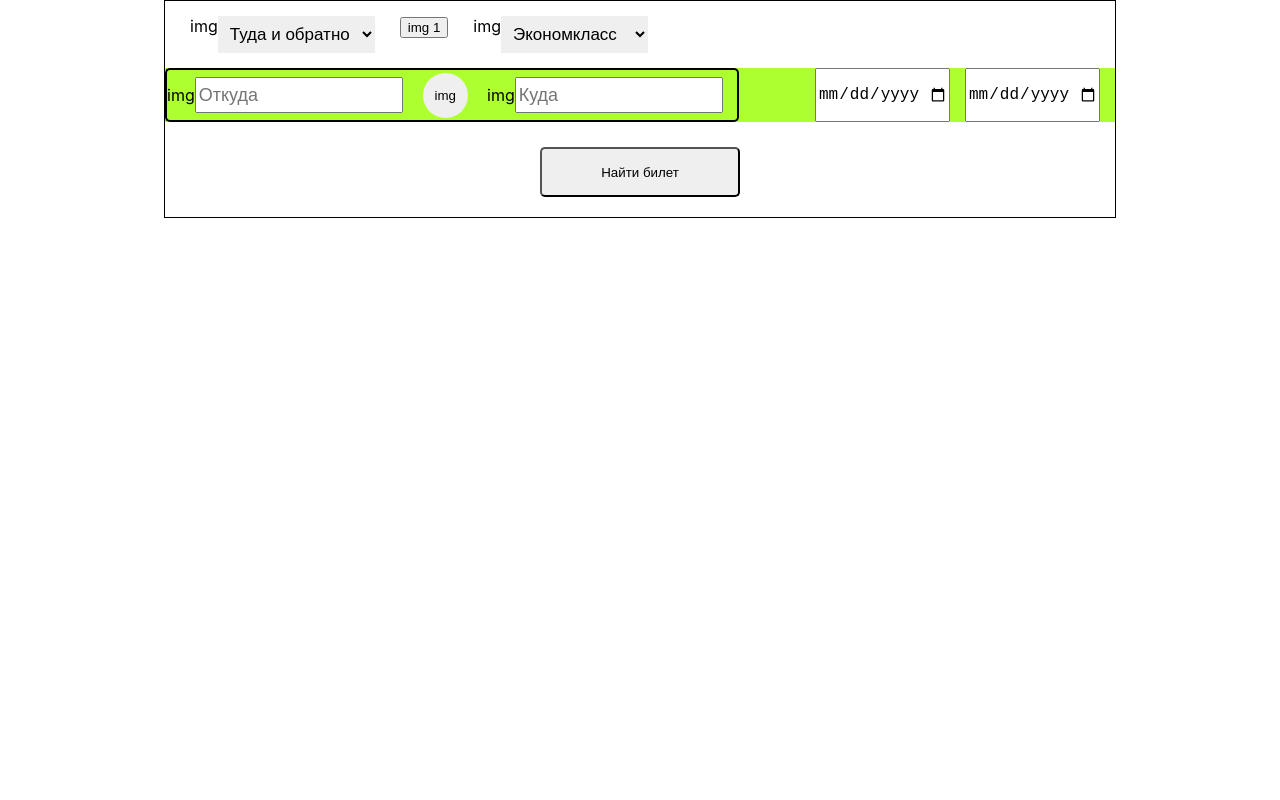
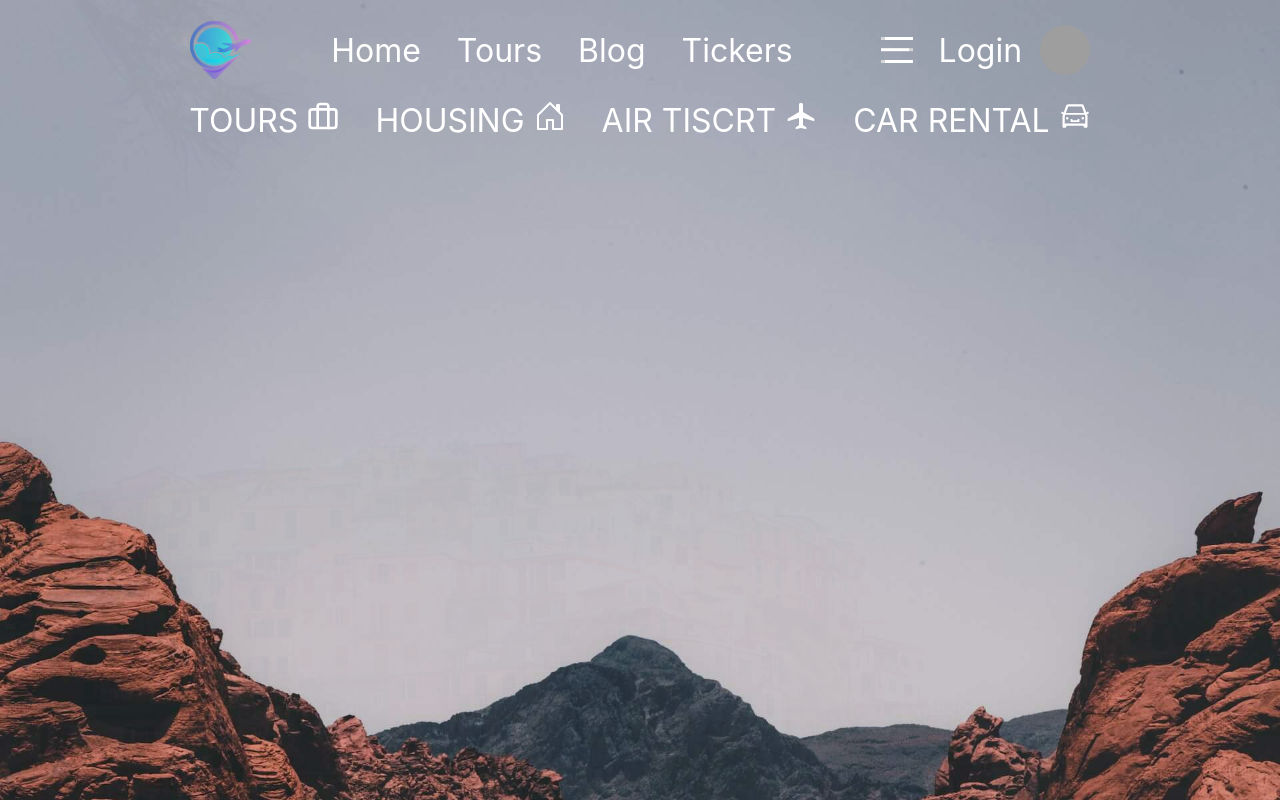
Before and after one commit to ArtyomPurenok/ProjectAvia, a React (Create React App) app: page / in a window 1280 px wide. Shown: the top 800 px of the page. Built offline with nearby package versions, Linux system fonts and the light colour scheme; grey boxes are pictures that could not be loaded; the HTML template or start-up script is replaced by a standard one.

Commit message:
correct: active header

```diff
--- a/src/Pages/HomePage/HomePage.tsx
+++ b/src/Pages/HomePage/HomePage.tsx
@@ -1,12 +1,12 @@
 import React from "react";
 import './HomePage.scss';
 
-// import { Header } from "../../components/Header/Header";
+import { Header } from "../../components/Header/Header";
 import { SearchBox } from "../../components/SearchBox";
 
 export const HomePage = () => {
     return <div>
-        {/* <Header/> */}
+        <Header/>
         <SearchBox/>
     </div>;
 };
```
